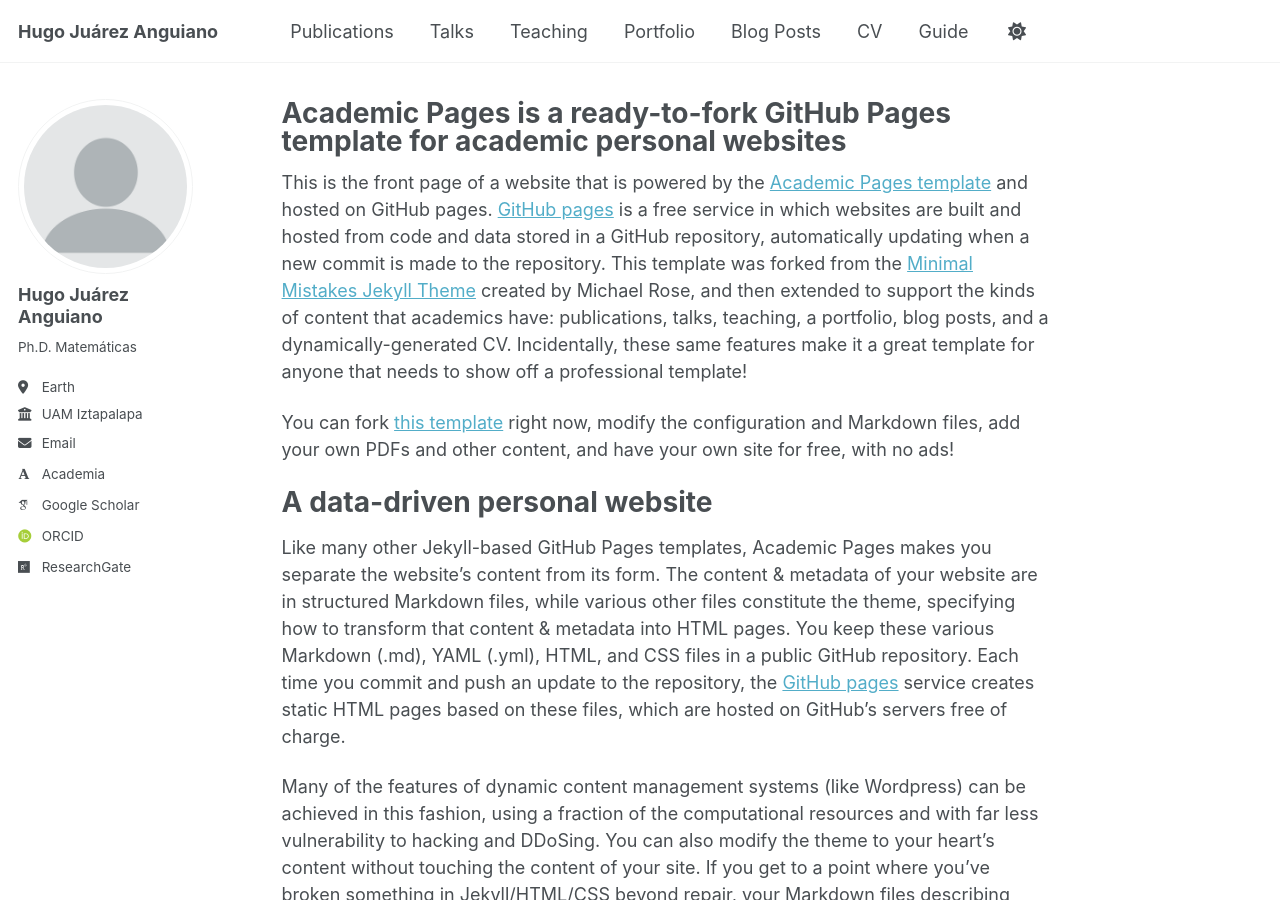
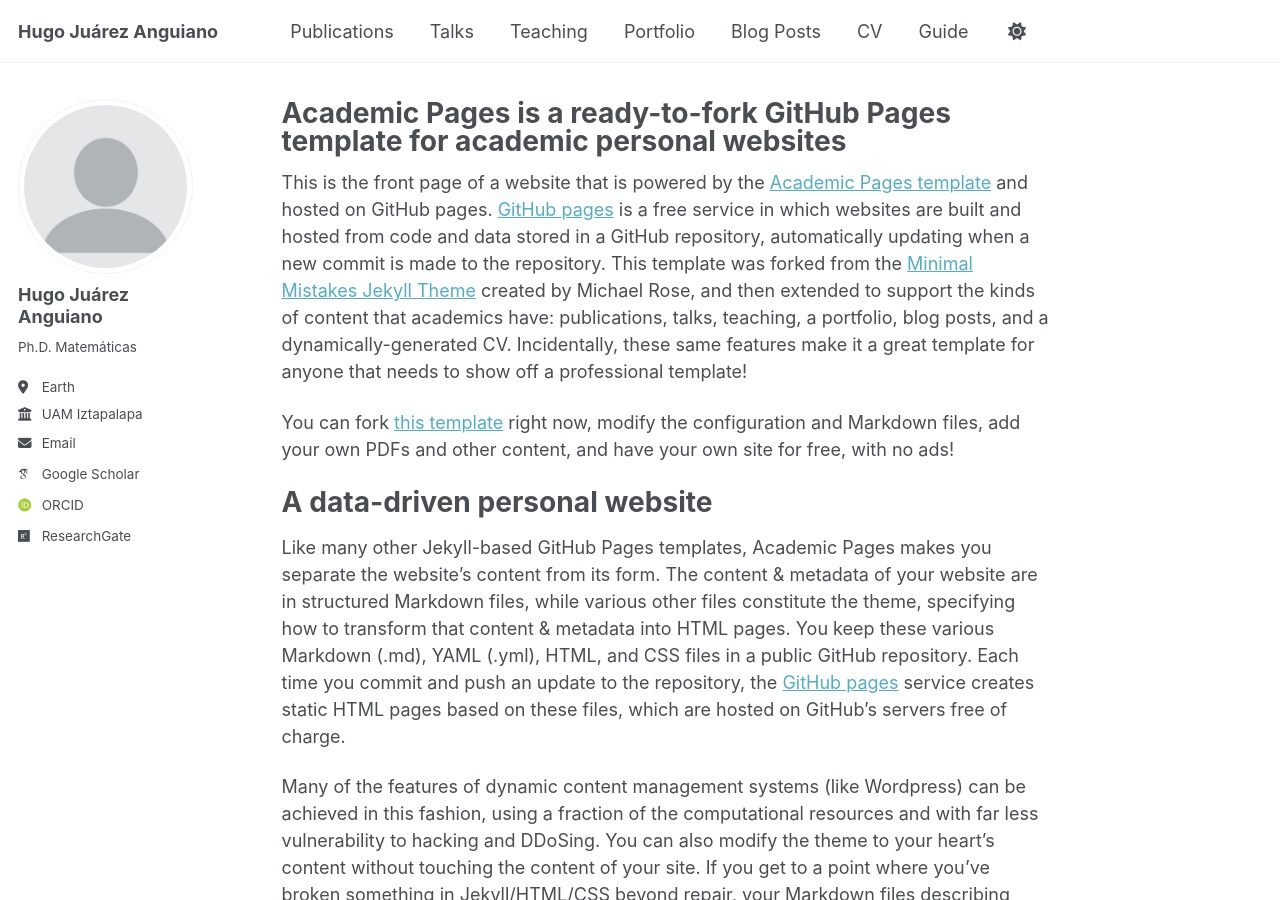
Before and after one commit to HugoJA-2025/HugoJA, a Jekyll site: the page built from _pages/about.md, in a window 1280 px wide and 900 px high. Built offline with Jekyll 4.4.1, drawn with Linux system fonts in a browser that asks for light colours; some web fonts are replaced; a script that is not in the unit is left out.

Commit message:
Update _config.yml

```diff
--- a/_config.yml
+++ b/_config.yml
@@ -32,7 +32,7 @@ author:
   email            : "hjuarez@izt.uam.mx"
 
   # Academic websites
-  academia         : "https://www.genealogy.math.ndsu.nodak.edu/id.php?id=200867" # URL
+  academia         : # URL "https://www.genealogy.math.ndsu.nodak.edu/id.php?id=200867"
   arxiv            : # URL - Update with the correct link to your profile
   googlescholar    : "https://scholar.google.com/citations?hl=es&user=cnwyIbAAAAAJ"
   impactstory      : # URL
```
